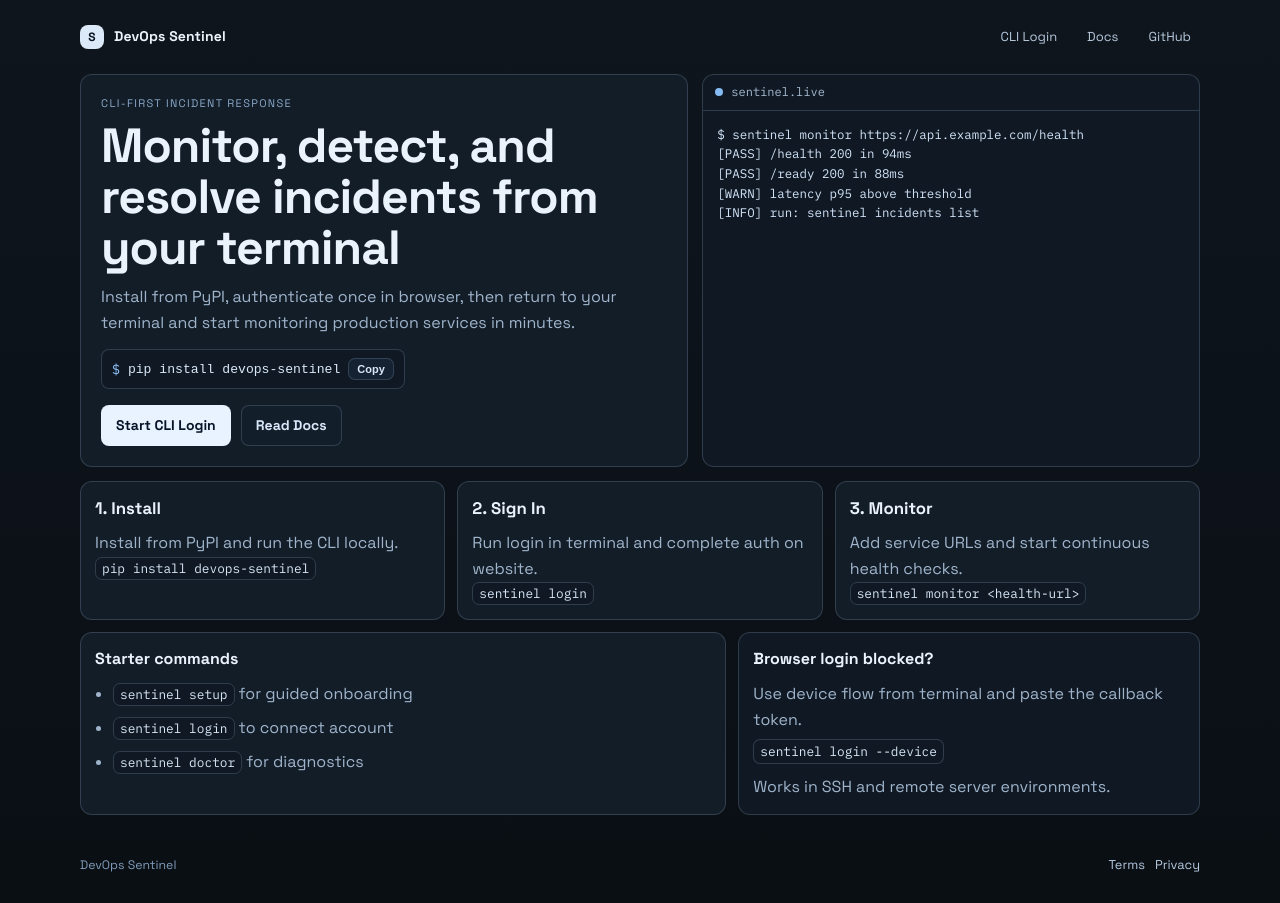
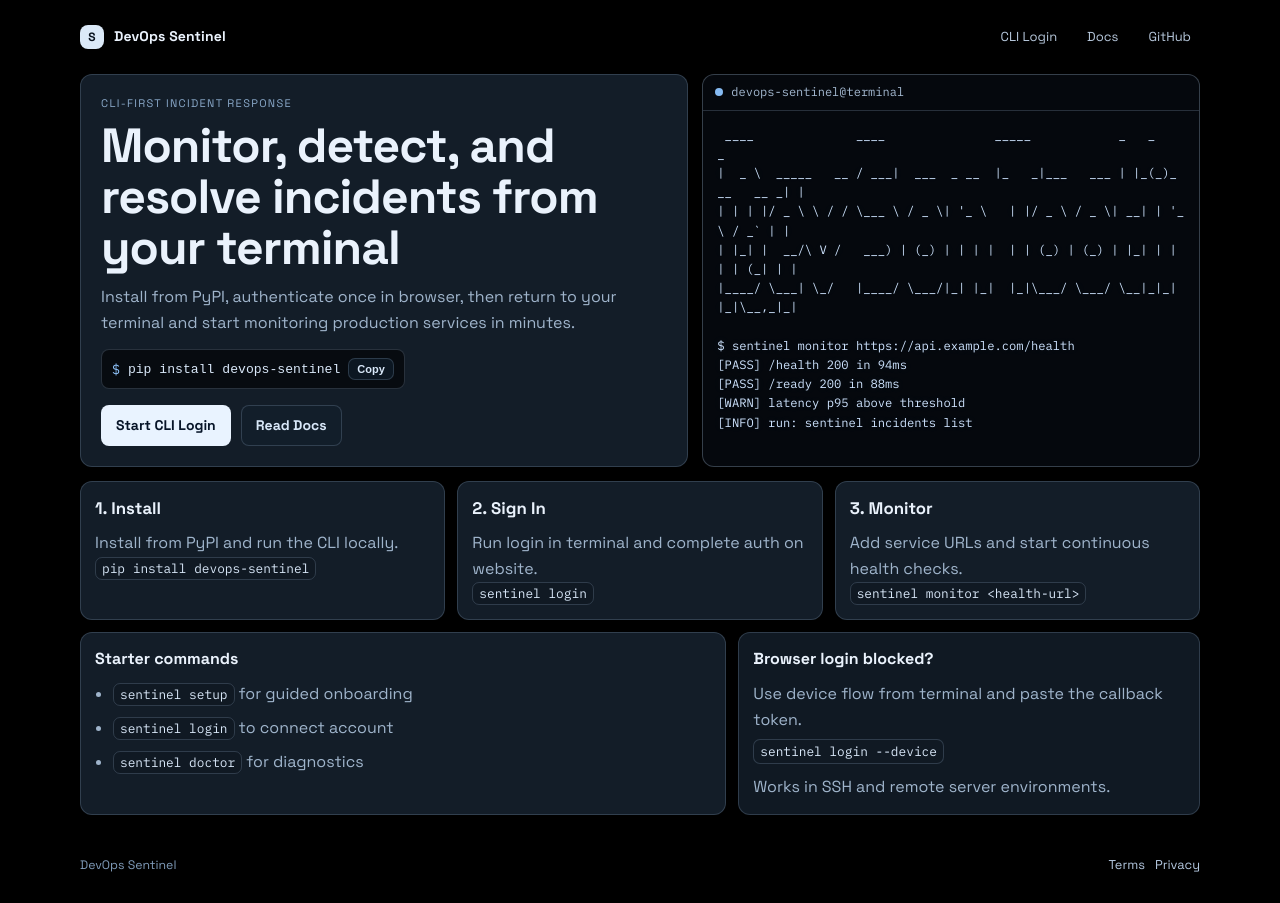
Before and after one commit to jagadeepmamidi/devops-sentinel, a React (Vite) app in the folder web/: page / in a window 1280 px wide. Built offline with nearby package versions, Linux system fonts and the light colour scheme.

Commit message:
Restore black terminal landing with DevOps Sentinel ASCII art

```diff
--- a/web/src/pages/Landing.css
+++ b/web/src/pages/Landing.css
@@ -1,5 +1,5 @@
 .landing-page {
-  background: linear-gradient(180deg, #0e151d 0%, #0a0f14 100%);
+  background: #000;
 }
 
 .landing-hero-grid {
@@ -20,7 +20,7 @@
   gap: 8px;
   border: 1px solid var(--site-border);
   border-radius: var(--radius-sm);
-  background: #101923;
+  background: #070b10;
   padding: 8px 10px;
   font-family: var(--font-mono);
   font-size: 0.82rem;
@@ -37,7 +37,7 @@
 .landing-copy-btn {
   border: 1px solid var(--site-border);
   border-radius: 7px;
-  background: #142231;
+  background: #0c1722;
   color: #d9e8f9;
   font-size: 11px;
   font-weight: 700;
@@ -46,12 +46,14 @@
 }
 
 .landing-copy-btn:hover {
-  background: #1a2d40;
+  background: #142334;
 }
 
 .landing-terminal-preview {
   padding: 0;
   overflow: hidden;
+  background: #05080d !important;
+  border-color: rgba(166, 189, 214, 0.3);
 }
 
 .landing-terminal-header {
@@ -77,10 +79,11 @@
   margin: 0;
   padding: 14px;
   font-family: var(--font-mono);
-  font-size: 0.78rem;
+  font-size: 0.76rem;
   line-height: 1.58;
-  color: #d3e5fb;
+  color: #cfe4ff;
   white-space: pre-wrap;
+  text-shadow: 0 0 8px rgba(143, 198, 251, 0.12);
 }
 
 .landing-steps-grid {
--- a/web/src/pages/Landing.jsx
+++ b/web/src/pages/Landing.jsx
@@ -75,10 +75,16 @@ export default function Landing() {
           <div className="site-card soft landing-terminal-preview">
             <div className="landing-terminal-header">
               <span className="landing-dot" />
-              <span>sentinel.live</span>
+              <span>devops-sentinel@terminal</span>
             </div>
             <pre className="landing-terminal-content" aria-label="Sample terminal output">
-{`$ sentinel monitor https://api.example.com/health
+{` ____              ____               _____            _   _             _
+|  _ \\  _____   __ / ___|  ___  _ __  |_   _|___   ___ | |_(_)_ __   __ _| |
+| | | |/ _ \\ \\ / / \\___ \\ / _ \\| '_ \\   | |/ _ \\ / _ \\| __| | '_ \\ / _\` | |
+| |_| |  __/\\ V /   ___) | (_) | | | |  | | (_) | (_) | |_| | | | | (_| | |
+|____/ \\___| \\_/   |____/ \\___/|_| |_|  |_|\\___/ \\___/ \\__|_|_| |_|\\__,_|_|
+
+$ sentinel monitor https://api.example.com/health
 [PASS] /health 200 in 94ms
 [PASS] /ready 200 in 88ms
 [WARN] latency p95 above threshold
```
